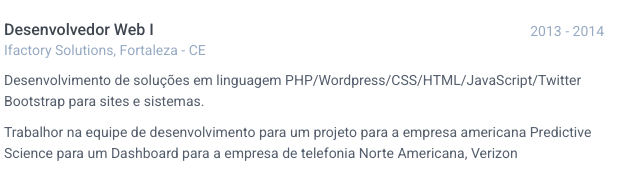
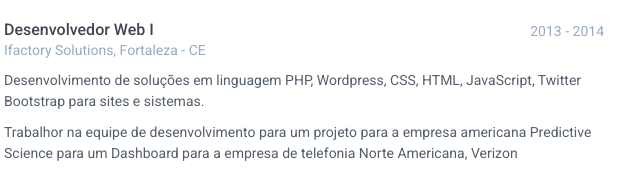
Before and after one commit to tiagopgr/tiagopgr.github.io, a plain HTML site: page index.html in a window 1280 px wide. Shown: the part 445-636 px from the top of the page, 216-856 px from the left. Drawn offline with Linux system fonts and the light colour scheme.

Commit message:
Fixbug in line 122 on index.html file

```diff
--- a/index.html
+++ b/index.html
@@ -109,7 +109,7 @@
                     <div class="company">Ifactory Solutions, Fortaleza - CE</div>
                 </div><!--//meta-->
                 <div class="details">
-                    <p>Desenvolvimento de soluções em linguagem PHP/Wordpress/CSS/HTML/JavaScript/Twitter Bootstrap para sites e sistemas.</p>
+                    <p>Desenvolvimento de soluções em linguagem PHP, Wordpress, CSS, HTML, JavaScript, Twitter Bootstrap para sites e sistemas.</p>
                     <p>Trabalhor na equipe de desenvolvimento para um projeto para a empresa americana
                         Predictive Science para um Dashboard para a empresa de telefonia Norte Americana,
                         Verizon</p>
```
